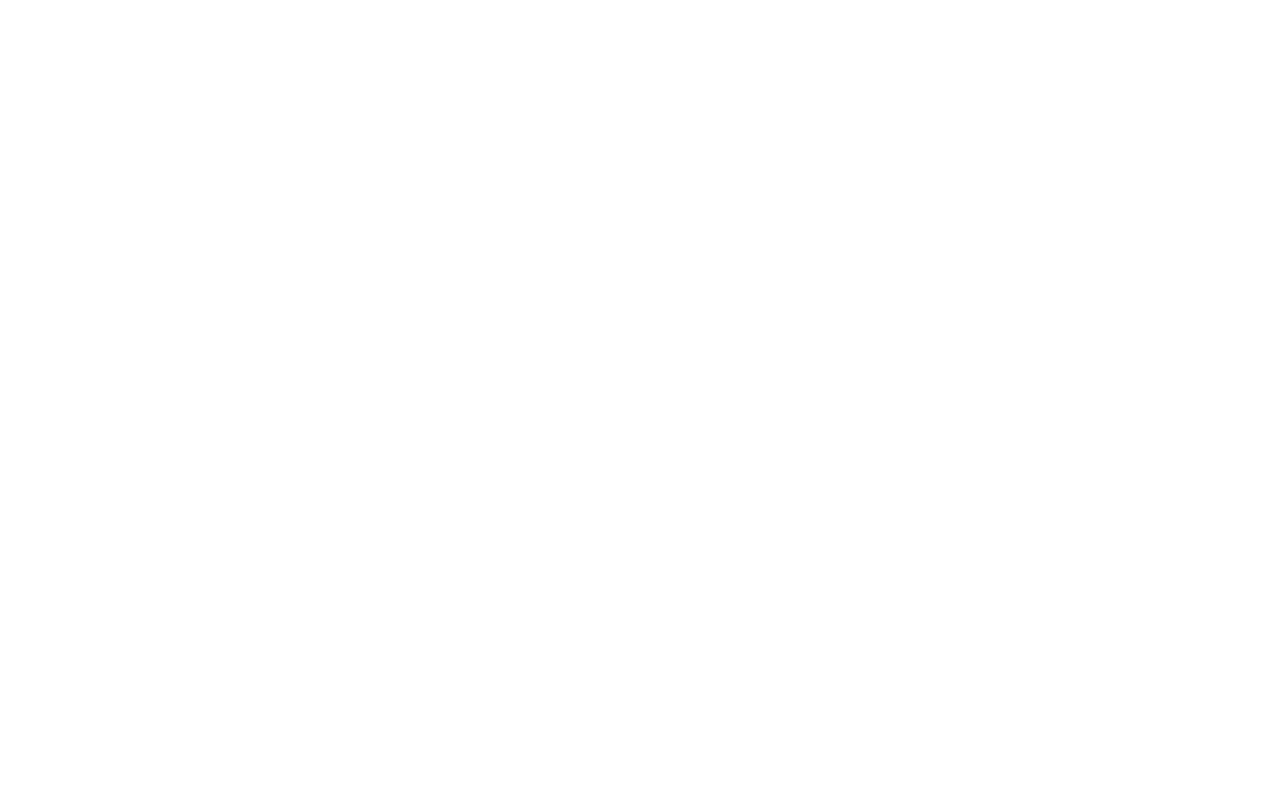
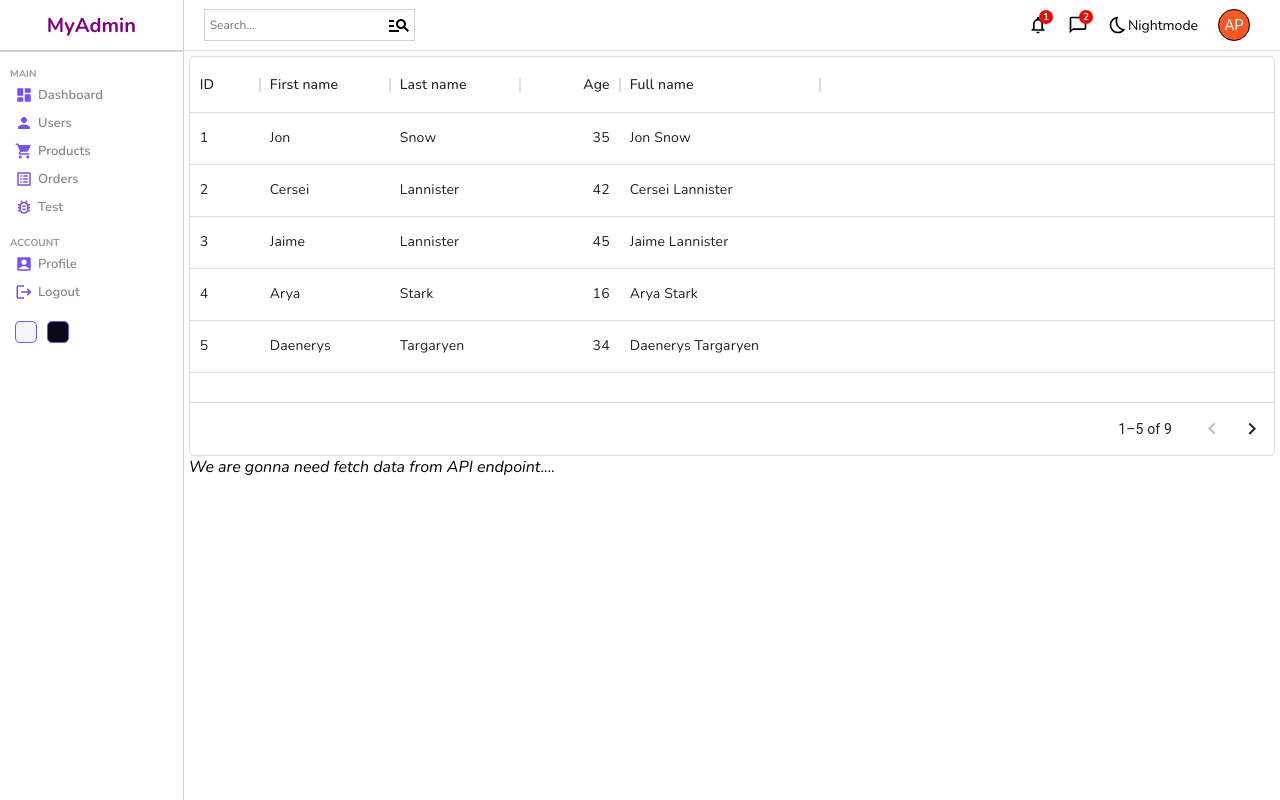
Before and after one commit to no-compromise/adminpanel, a React (Create React App) app: page /test in a window 1280 px wide. Before the commit this address had no page. Built offline with nearby package versions, Linux system fonts and the light colour scheme.

Commit message:
Added test page and table content

```diff
--- a/package.json
+++ b/package.json
@@ -7,6 +7,7 @@
     "@emotion/styled": "^11.10.4",
     "@mui/icons-material": "^5.10.6",
     "@mui/material": "^5.10.8",
+    "@mui/x-data-grid": "^5.17.7",
     "@testing-library/jest-dom": "^5.16.5",
     "@testing-library/react": "^13.4.0",
     "@testing-library/user-event": "^13.5.0",
--- a/src/App.js
+++ b/src/App.js
@@ -1,36 +1,37 @@
-import React from 'react';
-import { BrowserRouter, Routes, Route } from 'react-router-dom';
+import React from "react";
+import { BrowserRouter, Routes, Route } from "react-router-dom";
 
-import Home from './pages/home/Home';
+import Home from "./pages/home/Home";
 import Login from "./pages/login/Login";
 import List from "./pages/list/List";
 import Single from "./pages/single/Single";
 import New from "./pages/new/New";
-
+import Test from "./pages/test/Test";
 
 const App = () => {
   return (
-    <div className='App'>
+    <div className="App">
       <BrowserRouter>
         <Routes>
-                <Route path='/'>
-                    <Route index element={<Home/>}/>
-                    <Route path='login' element={<Login/>}/>
-                    <Route path='users'>
-                        <Route index element={<List />}/>
-                        <Route path=':userid' element={<Single/>}/>
-                        <Route path='new' element={<New/>}/>
+          <Route path="/">
+            <Route index element={<Home />} />
+            <Route path="login" element={<Login />} />
+            <Route path="users">
+              <Route index element={<List />} />
+              <Route path=":userid" element={<Single />} />
+              <Route path="new" element={<New />} />
             </Route>
-                    <Route path='products'>
-                        <Route index element={<List />}/>
-                        <Route path=':poductid' element={<Single/>}/>
-                        <Route path='new' element={<New/>}/>
+            <Route path="products">
+              <Route index element={<List />} />
+              <Route path=":poductid" element={<Single />} />
+              <Route path="new" element={<New />} />
             </Route>
+            <Route path="test" element={<Test />} />
           </Route>
         </Routes>
       </BrowserRouter>
     </div>
-  )
-}
+  );
+};
 
-export default App
+export default App;
--- /dev/null
+++ b/src/components/datatable/Datatable.jsx
@@ -0,0 +1,50 @@
+import { DataGrid } from "@mui/x-data-grid";
+import "./Datatable.scss";
+
+const columns = [
+  { field: "id", headerName: "ID", width: 70 },
+  { field: "firstName", headerName: "First name", width: 130 },
+  { field: "lastName", headerName: "Last name", width: 130 },
+  {
+    field: "age",
+    headerName: "Age",
+    type: "number",
+    width: 100,
+  },
+  {
+    field: "fullName",
+    headerName: "Full name",
+    description: "This column has a value getter and is not sortable.",
+    sortable: false,
+    width: 200,
+    valueGetter: (params) =>
+      `${params.row.firstName || ""} ${params.row.lastName || ""}`,
+  },
+];
+
+const rows = [
+  { id: 1, lastName: "Snow", firstName: "Jon", age: 35 },
+  { id: 2, lastName: "Lannister", firstName: "Cersei", age: 42 },
+  { id: 3, lastName: "Lannister", firstName: "Jaime", age: 45 },
+  { id: 4, lastName: "Stark", firstName: "Arya", age: 16 },
+  { id: 5, lastName: "Targaryen", firstName: "Daenerys", age: 34 },
+  { id: 6, lastName: "Melisandre", firstName: null, age: 150 },
+  { id: 7, lastName: "Clifford", firstName: "Ferrara", age: 44 },
+  { id: 8, lastName: "Frances", firstName: "Rossini", age: 36 },
+  { id: 9, lastName: "Roxie", firstName: "Harvey", age: 65 },
+];
+
+const Datatable = () => {
+  return (
+    <div className="table">
+      <DataGrid
+        rows={rows}
+        columns={columns}
+        pageSize={5}
+        rowsPerPageOptions={[5]}
+      />
+    </div>
+  );
+};
+
+export default Datatable;
--- /dev/null
+++ b/src/components/datatable/Datatable.scss
@@ -0,0 +1,4 @@
+.table {
+  height: 400px;
+  width: 100%;
+}
--- a/src/components/sidebar/Sidebar.jsx
+++ b/src/components/sidebar/Sidebar.jsx
@@ -1,11 +1,12 @@
 import "./Sidebar.scss";
 
-import DashboardIcon from '@mui/icons-material/Dashboard';
-import PersonIcon from '@mui/icons-material/Person';
-import ShoppingCartIcon from '@mui/icons-material/ShoppingCart';
-import ListAltIcon from '@mui/icons-material/ListAlt';
-import AccountBoxIcon from '@mui/icons-material/AccountBox';
-import LogoutIcon from '@mui/icons-material/Logout';
+import DashboardIcon from "@mui/icons-material/Dashboard";
+import PersonIcon from "@mui/icons-material/Person";
+import ShoppingCartIcon from "@mui/icons-material/ShoppingCart";
+import ListAltIcon from "@mui/icons-material/ListAlt";
+import AccountBoxIcon from "@mui/icons-material/AccountBox";
+import LogoutIcon from "@mui/icons-material/Logout";
+import BugReportOutlinedIcon from "@mui/icons-material/BugReportOutlined";
 
 const Sidebar = () => {
   return (
@@ -18,28 +19,32 @@
         <ul>
           <p className="title">MAIN</p>
           <li>
-                    <DashboardIcon className="icon"/>
+            <DashboardIcon className="icon" />
             <span>Dashboard</span>
           </li>
           <li>
-                    <PersonIcon className="icon"/>
+            <PersonIcon className="icon" />
             <span>Users</span>
           </li>
           <li>
-                    <ShoppingCartIcon className="icon"/>
+            <ShoppingCartIcon className="icon" />
             <span>Products</span>
           </li>
           <li>
-                    <ListAltIcon className="icon"/>
+            <ListAltIcon className="icon" />
             <span>Orders</span>
+          </li>
+          <li>
+            <BugReportOutlinedIcon className="icon" />
+            <span>Test</span>
           </li>
           <p className="title">ACCOUNT</p>
           <li>
-                    <AccountBoxIcon className="icon"/>
+            <AccountBoxIcon className="icon" />
             <span>Profile</span>
           </li>
           <li>
-                    <LogoutIcon className="icon"/>
+            <LogoutIcon className="icon" />
             <span>Logout</span>
           </li>
         </ul>
@@ -49,7 +54,7 @@
         <div className="colorOption"></div>
       </div>
     </div>
-  )
-}
+  );
+};
 
-export default Sidebar
+export default Sidebar;
--- /dev/null
+++ b/src/pages/test/Test.jsx
@@ -0,0 +1,24 @@
+import React from "react";
+import "./test.scss";
+import Sidebar from "../../components/sidebar/Sidebar";
+import Navbar from "../../components/navbar/Navbar";
+import Datatable from "../../components/datatable/Datatable";
+
+const Test = () => {
+  return (
+    <div className="home">
+      <Sidebar />
+      <div className="homeContainer">
+        <Navbar />
+        <div className="content">
+          <Datatable />
+          <p>
+            <i>We are gonna need fetch data from API endpoint....</i>
+          </p>
+        </div>
+      </div>
+    </div>
+  );
+};
+
+export default Test;
--- /dev/null
+++ b/src/pages/test/test.scss
@@ -0,0 +1,11 @@
+.home {
+  display: flex;
+
+  .homeContainer {
+    flex: 6;
+
+    .content {
+      margin: 5px;
+    }
+  }
+}
```
Also changed, not shown: 1 other file (tests, documents, lock files or other folders). Lines whose indentation alone changed are shown as unchanged.
